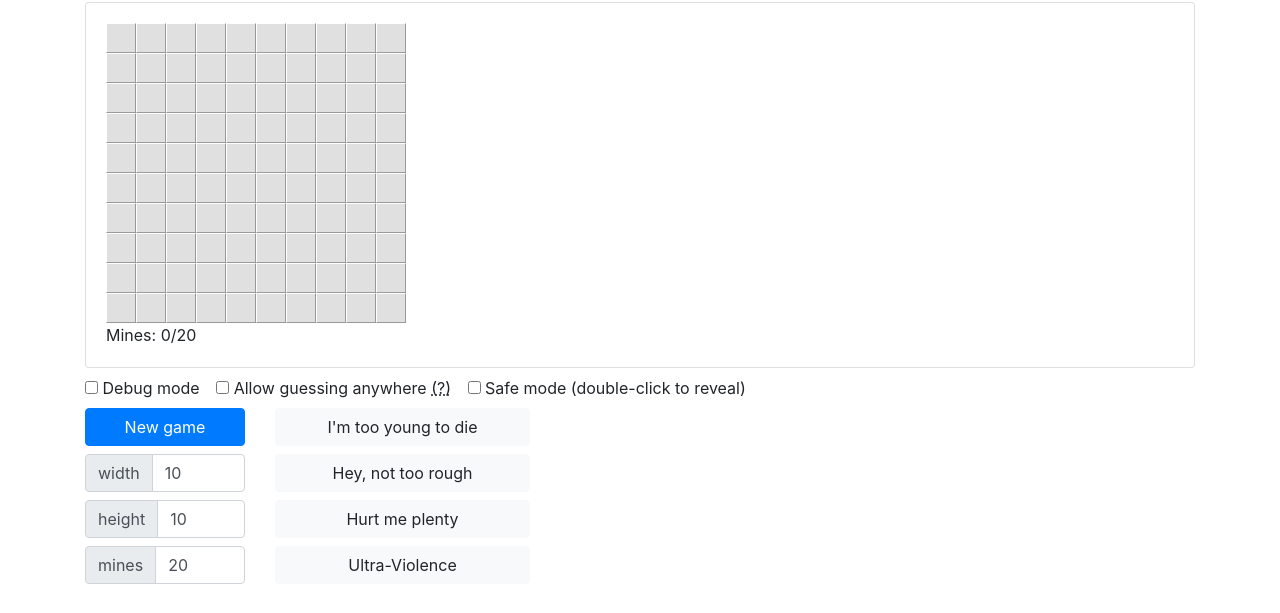
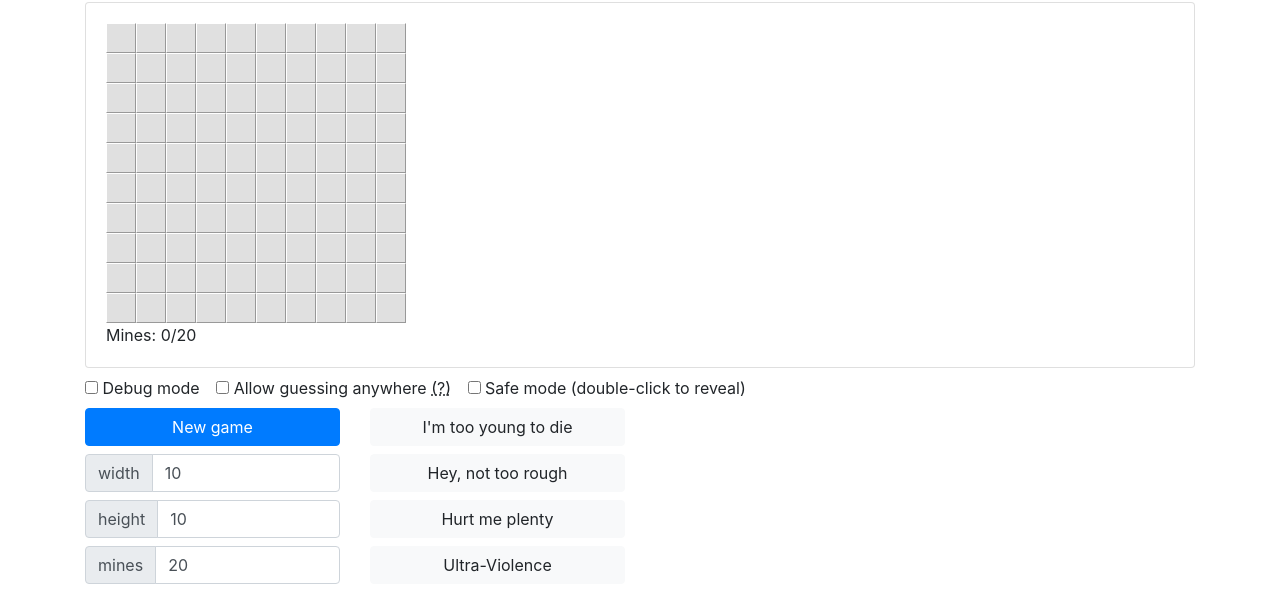
Before and after one commit to pwmarcz/kaboom, a plain HTML site: page index.html in a window 1280 px wide. Shown: the part 54-667 px from the top of the page. Drawn offline with nearby package versions, Linux system fonts and the light colour scheme.

Commit message:
Fix layout

```diff
--- a/index.html
+++ b/index.html
@@ -141,8 +141,8 @@
                     </label>
                 </div>
             </div>
-            <div class="row mt-2">
-                <div class="col-md-2">
+            <div class="row">
+                <div class="col-lg-3 col-md-6 mt-2">
                     <form id="form" onsubmit="newGame(event)">
                         <div>
                             <button class="btn btn-primary w-100" id="new-game"">New game</button>
@@ -167,7 +167,7 @@
                         </div>
                     </form>
                 </div>
-                <div class="col-md-3">
+                <div class="col-lg-3 col-md-6 mt-2">
                     <button onClick="setParams(8, 8, 8)" class="btn btn-light w-100" id="new-game">I'm too young to die</button>
                     <button onClick="setParams(10, 10, 20)" class="btn btn-light w-100 mt-2" id="new-game">Hey, not too rough</button>
                     <button onClick="setParams(20, 20, 50)" class="btn btn-light w-100 mt-2" id="new-game">Hurt me plenty</button>
```
